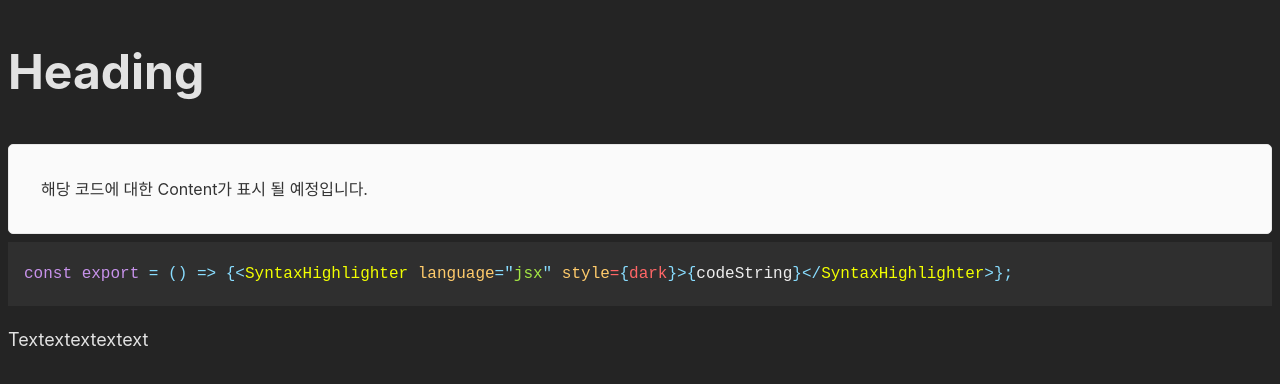
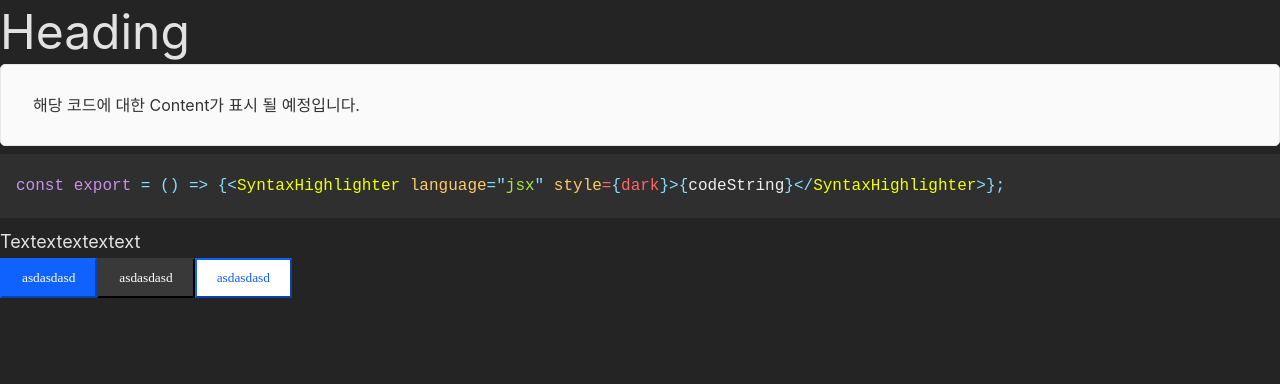
Before and after one commit to dongggggae/_hyun-design-system, a React (Vite) app: page / in a window 1280 px wide. Shown: the top 384 px of the page. Built offline with nearby package versions, Linux system fonts and the light colour scheme.

Commit message:
Button 컴포넌트 추가

```diff
--- a/package.json
+++ b/package.json
@@ -16,7 +16,8 @@
     "react-dom": "^18.2.0",
     "react-markdown": "^9.0.0",
     "react-syntax-highlighter": "^15.5.0",
-    "remark-gfm": "^4.0.0"
+    "remark-gfm": "^4.0.0",
+    "styled-reset": "^4.5.1"
   },
   "devDependencies": {
     "@types/react": "^18.2.15",
--- a/src/App.jsx
+++ b/src/App.jsx
@@ -1,13 +1,19 @@
 import CodeContainer from './components/docs/CodeContainer';
 import Heading from './components/hyun-design-system/typography/Heading';
 import Text from './components/hyun-design-system/typography/Text';
+import Button from './components/hyun-design-system/button/Button';
+
 
 const App = () => {
   return (
     <div className="App">
+
       <Heading as="h2" text="Heading" />
       <CodeContainer />
       <Text size="lg">Textextextextext</Text>
+      <Button type="primary">asdasdasd</Button>
+      <Button type="secondary">asdasdasd</Button>
+      <Button type="tertiary">asdasdasd</Button>
     </div>
   );
 };
--- /dev/null
+++ b/src/components/hyun-design-system/button/Button.jsx
@@ -0,0 +1,63 @@
+import PropTypes from 'prop-types';
+import styled from '@emotion/styled';
+
+const StylesButton = {
+  primary: {
+    backgroundColor: '#0F62FE',
+    borderColor: '#0F62FE',
+    color: '#ffffff',
+  },
+  secondary: {
+    backgroundColor: '#393939',
+    borderColor: '#393939',
+    color: '#ffffff',
+  },
+  tertiary: {
+    backgroundColor: '#ffffff',
+    borderColor: '#0F62FE',
+    color: '#0F62FE',
+  },
+};
+
+const StyledButton = styled.button`
+  display: 'inline-flex';
+  justify-content: 'center';
+  align-items: 'center';
+  font-family: 'inherit';
+  text-align: 'center';
+  box-sizing: 'border-box';
+  border-width: '1px';
+  border-style: 'solid';
+  border-radius: '5px';
+  font-size: '16px';
+  padding: 10px 20px;
+  user-select: 'none';
+  box-shadow: 'none';
+  out-line: 'none';
+  background-color: ${(props) => StylesButton[props.type].backgroundColor};
+  border-color: ${(props) => StylesButton[props.type].borderColor};
+  color: ${(props) => StylesButton[props.type].color};
+`;
+
+const Button = ({ type, children }) => {
+  return (
+    <StyledButton className="btn" type={type}>
+      {children}
+    </StyledButton>
+  );
+};
+
+StyledButton.defaultProps = {
+  type: 'primary',
+  // size: 'md',
+  // text: 'Button',
+};
+
+Button.propTypes = {
+  type: PropTypes.oneOf(['primary', 'secondary', 'tertiary']).isRequired,
+  // size: PropTypes.string.isRequired,
+  // text: PropTypes.string.isRequired,
+  children: PropTypes.node.isRequired,
+};
+
+export default Button;
--- a/src/components/hyun-design-system/typography/Heading.jsx
+++ b/src/components/hyun-design-system/typography/Heading.jsx
@@ -1,7 +1,7 @@
 import PropTypes from 'prop-types';
 import styled from '@emotion/styled';
 
-const Stylesheading = {
+const StylesHeading = {
   h1: {
     fontSize: '56px',
     lineHeight: '72px',
@@ -29,8 +29,8 @@ const Stylesheading = {
 };
 
 const StyledHeading = styled.h1`
-  font-size: ${(props) => Stylesheading[props.as].fontSize};
-  line-height: ${(props) => Stylesheading[props.as].lineHeight};
+  font-size: ${(props) => StylesHeading[props.as].fontSize};
+  line-height: ${(props) => StylesHeading[props.as].lineHeight};
 `;
 
 const Heading = ({ as, text }) => {
--- a/src/main.jsx
+++ b/src/main.jsx
@@ -2,9 +2,11 @@ import React from 'react';
 import ReactDOM from 'react-dom/client';
 import App from './App.jsx';
 import './index.css';
+import { Reset } from 'styled-reset';
 
 ReactDOM.createRoot(document.getElementById('root')).render(
   <React.StrictMode>
+    <Reset />
     <App />
   </React.StrictMode>,
 );
--- a/vite.config.js
+++ b/vite.config.js
@@ -7,10 +7,4 @@ export default defineConfig({
   server: {
     port: 8080,
   },
-  css: {
-    devSourcemap: true,
-    preprocessorOptions: {
-      scss: {},
-    },
-  },
 });
```
Also changed, not shown: 1 other file (tests, documents, lock files or other folders).
